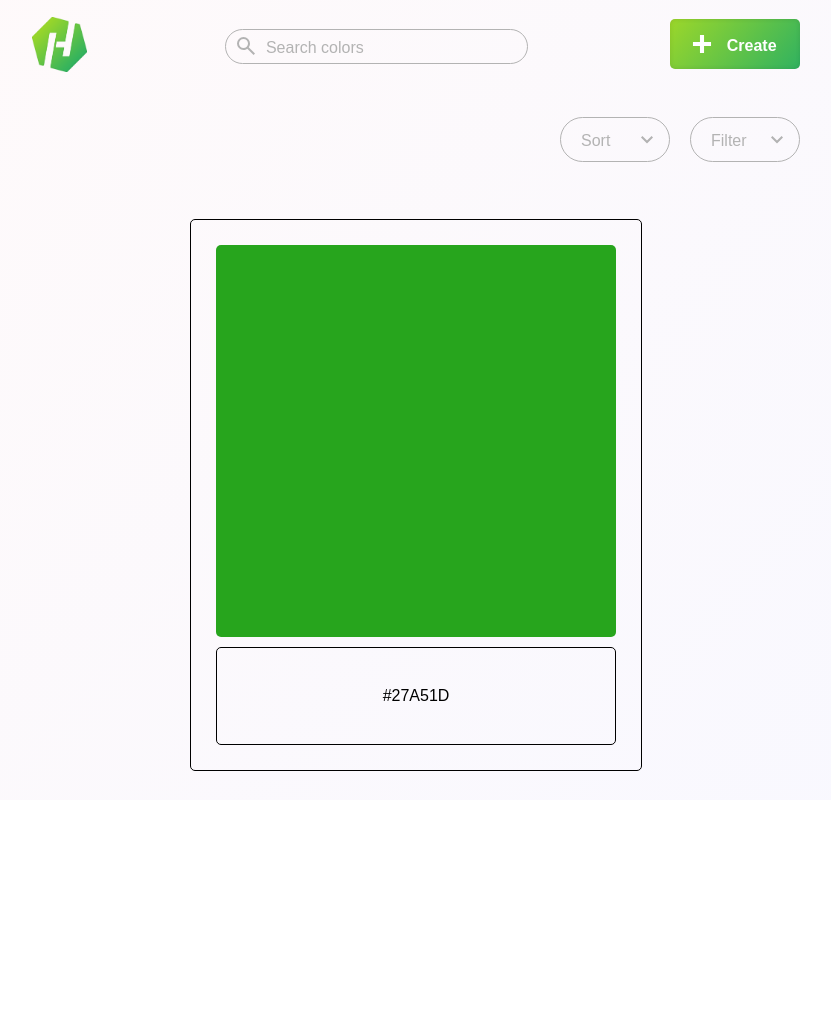
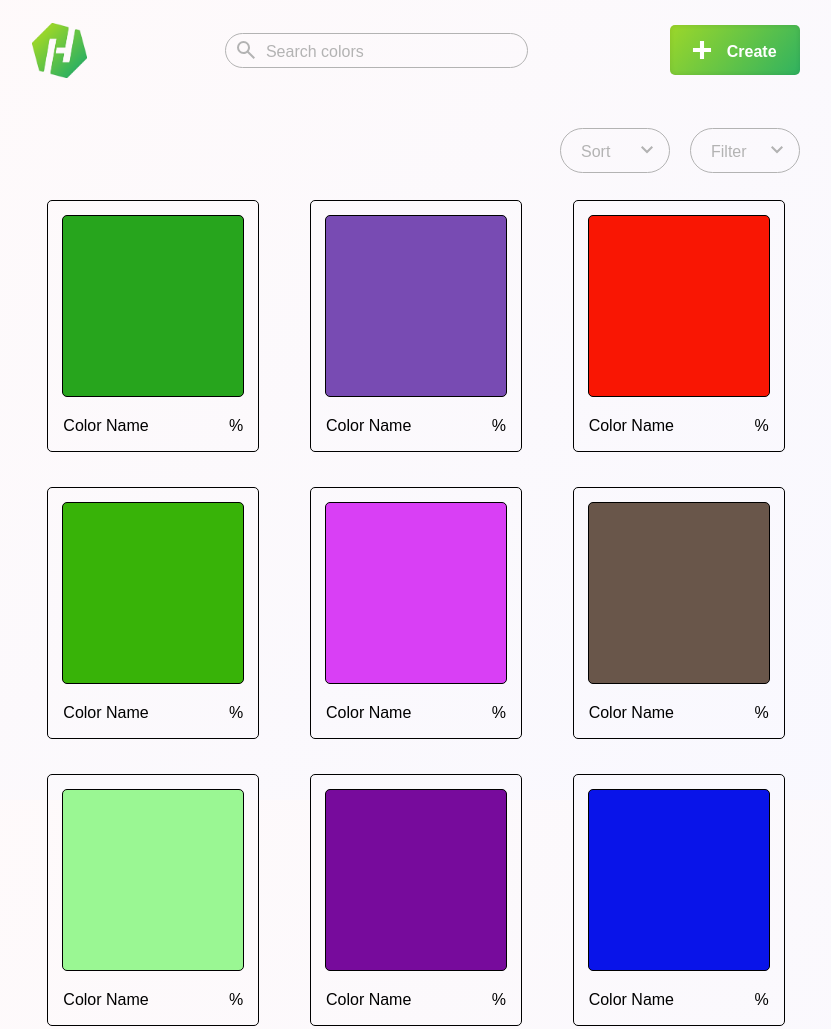
Before and after one commit to textencoder/hex-code-generator, a plain HTML site: page index.html in a window 1280 px wide. Shown: the top 1029 px of the page, without its empty margins (224-1055 px from the left). Before the commit the page ends 800 px from the top, so only its background shows below. Drawn offline with Linux system fonts and the light colour scheme; a web font is replaced by a local one.

Commit message:
initialized main grid content

```diff
--- a/index.html
+++ b/index.html
@@ -53,14 +53,12 @@
           <option value="palettes">Palettes</option>
           <option value="all">All</option>
         </select>
-
       </div>
 
-      <div id="color-display">
-        <div id="hex-container"></div>
+      <section id="cards-container">
 
-        <div id="color-labels"></div>
-      </div>
+      </section>
+
     </main>
 
     <!-- <div id="copy-notification" class="fade-element">
@@ -141,5 +139,12 @@
             </g>
           </svg>
         </button> -->
+
+        <!-- <div id="color-display">
+        <div id="hex-container"></div>
+
+        <div id="color-labels"></div>
+      </div> -->
+
   </body>
 </html>
--- a/script.js
+++ b/script.js
@@ -24,7 +24,6 @@ document.querySelectorAll('select').forEach(el => {
   })
 })
 
-
 const characters = "ABCDEF0123456789";
 
 const randomHexCharacter = () => {
@@ -37,9 +36,9 @@ const returnHexCode = () => {
   for (let i = 0; i < 6; i++) {
     hexString += randomHexCharacter();
   }
-  hexContainer.innerHTML = '';
-  hexContainer.style.backgroundColor = hexString;
-  colorLabels.innerText = hexString;
+  //hexContainer.innerHTML = '';
+  //hexContainer.style.backgroundColor = hexString;
+  //colorLabels.innerText = hexString;
   return hexString;
 };
 
@@ -55,7 +54,19 @@ const returnPalette = () => {
   });
 };
 
-window.addEventListener("load", returnHexCode, false);
+//window.addEventListener("load", returnHexCode, false);
+
+const cardsContainer = document.getElementById('cards-container');
+
+for (let i=0; i<24; i++) {
+  cardsContainer.innerHTML += `<div class="card">
+  <div class="color" style="background-color: ${returnHexCode()}"></div>
+  <div class="color-info">
+  <p>Color Name</p>
+  <p>%</p>
+  </div>
+  </div>`
+}
 
 //hexMode.addEventListener("click", returnHexCode);
 //paletteMode.addEventListener("click", returnPalette);
--- a/styles.css
+++ b/styles.css
@@ -15,14 +15,14 @@ html {
   display: flex;
   justify-content: center;
   background: linear-gradient(130deg, #fffafa, #f8f8ff);
+  overflow-x: hidden;
 }
 
 body {
   width: 60%;
   height: 100%;
   display: grid;
-  grid-template-rows: 1fr 8fr;
-  position: relative;
+  grid-template-rows: 100px;
 }
 
 header {
@@ -102,7 +102,7 @@ img {
 main {
   display: grid;
   place-items: center;
-  grid-template-rows: 1fr 6fr;
+  grid-template-rows: 100px;
 }
 
 #sort-filter {
@@ -111,7 +111,6 @@ main {
   justify-content: end;
   align-items: center;
   gap: 20px;
-  padding: 20px;
 
   select {
     width: 110px;
@@ -148,6 +147,43 @@ main {
   }
 }
 
+#cards-container {
+
+  width: 100%;
+  height: 100%;
+  display: grid;
+  grid-template-columns: repeat(4, 1fr);
+  place-items: center;
+  gap: 35px 20px;
+
+}
+
+.card {
+  border: 1px solid black;
+  width: 200px;
+  aspect-ratio: 5/6;
+  display: grid;
+  grid-template-rows: 5fr 1fr;
+  place-items: center;
+  padding: 5px;
+  border-radius: 5px;
+}
+
+.color {
+  border: 1px solid black;
+  width: 90%;
+  aspect-ratio: 1/1;
+  border-radius: 5px;
+}
+
+.color-info {
+  width: 90%;
+  display: flex;
+  justify-content: space-between;
+  align-items: center;
+}
+
+/*
 #color-display {
   border: 1px solid black;
   border-radius: 5px;
@@ -174,7 +210,7 @@ main {
   border-radius: 5px;
   display: grid;
   place-items: center;
-}
+} */
 
 /* #copy-notification {
     justify-content: space-evenly;
@@ -205,7 +241,7 @@ main {
     opacity: 0;
   } */
 
-.palette {
+/* .palette {
   width: 20%;
   height: 100%;
   display: grid;
@@ -218,6 +254,18 @@ main {
 
 .invisible {
   visibility: hidden;
+} */
+
+@media screen and (max-width: 1456px) {
+  #cards-container {
+    grid-template-columns: repeat(3, 1fr);
+  }
+}
+
+@media screen and (max-width: 1100px) {
+  .card {
+    width: 160px;
+  }
 }
 
 @media screen and (max-width: 860px) {
@@ -235,19 +283,19 @@ main {
     }
   }
 
-  #color-display {
+  /* #color-display {
     width: 80%;
     height: 60%;
-  }
+  } */
 
-  .palette {
+  /* .palette {
     width: 100%;
   }
 
   #hex-container {
     display: flex;
     flex-direction: column;
-  }
+  } */
 }
 
 @media screen and (max-width: 480px) {
@@ -262,4 +310,12 @@ main {
   #sort-filter {
     justify-content: center;
   }
+
+  #cards-container {
+    grid-template-columns: repeat(2, 1fr);
+  }
+
+  .card {
+    width: 150px;
+  }
 }
```
